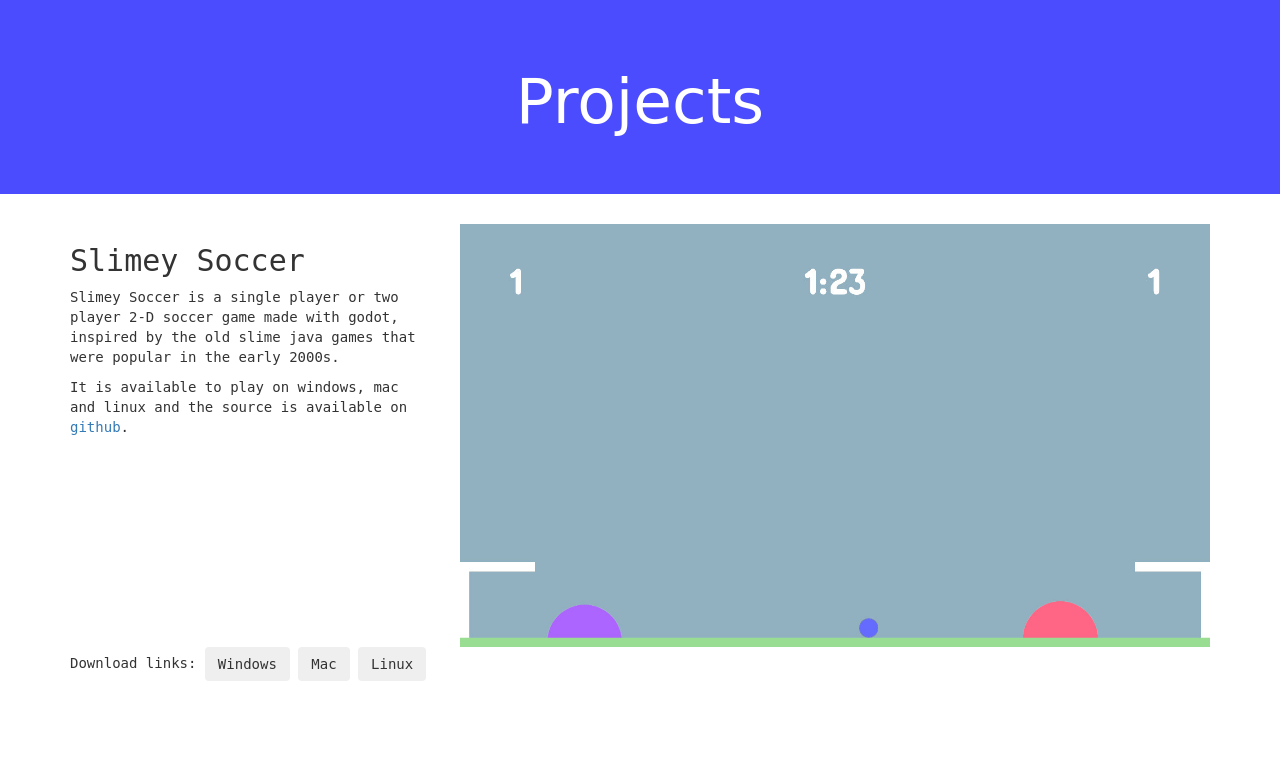
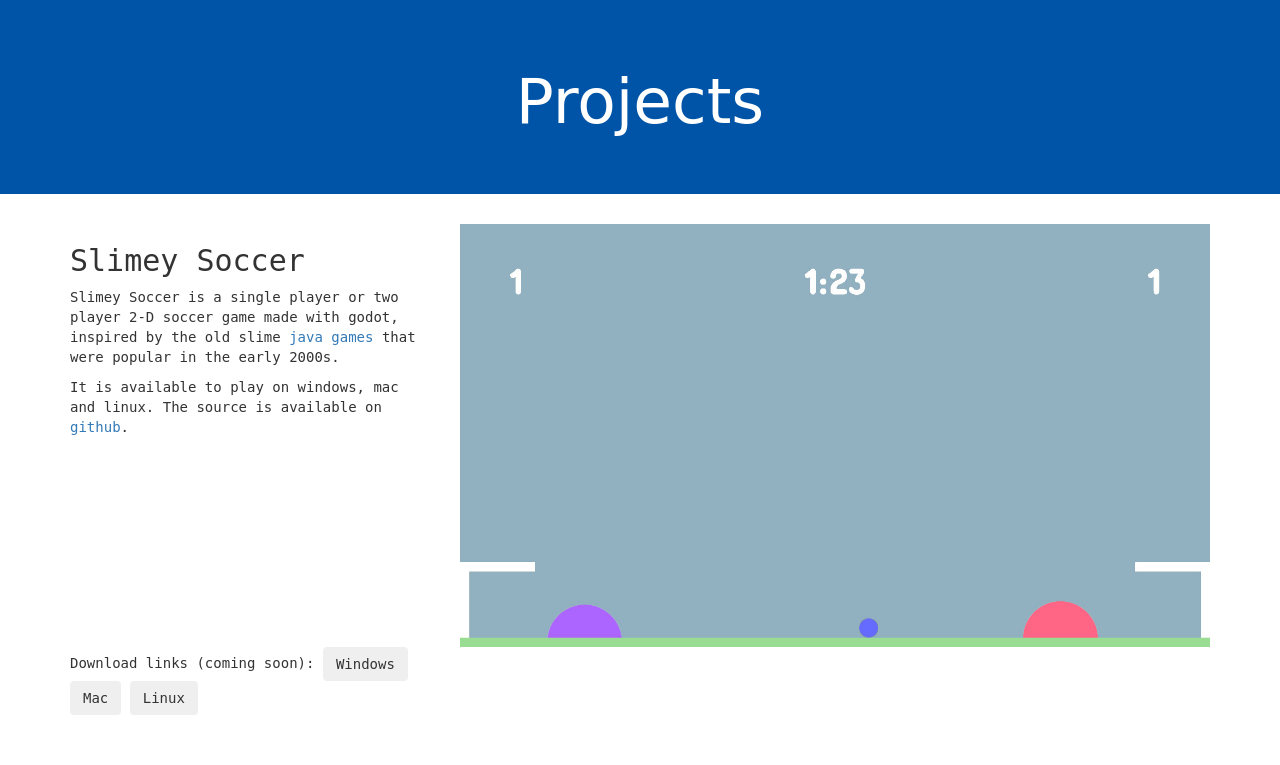
Before and after one commit to hectorbennett/personal-website, a Django app: page /projects/ in a window 1280 px wide. Shown: the part 51-816 px from the top of the page. Before the commit the page ends 732 px from the top, so only its background shows below. Run offline with Django 3.2, Linux system fonts and the light colour scheme; some libraries are stand-ins or nearby versions; some web fonts are replaced.

Commit message:
added cv and changed links to open in new tab

```diff
--- a/pages/static/css/main.css
+++ b/pages/static/css/main.css
@@ -6,6 +6,6 @@ body {
 .jumbotron {
   text-align: center;
   font-family: 'Londrina Outline', cursive;
-  background-color: #4c4cff;
+  background-color: #0054a8;
   color: white;
 }
--- a/pages/templates/base.html
+++ b/pages/templates/base.html
@@ -49,10 +49,10 @@
 						<span class="icon-bar"></span>
 					</button>
 					<ul class="nav navbar-nav navbar-left nav-pills social">
-						<li><a href="https://www.facebook.com/heknotoad"><i class="fa fa-lg fa-facebook"></i></a></li>
-						<li><a href="https://github.com/hectorbennett"><i class="fa fa-lg fa-github"></i></a></li>
-						<li><a href="https://www.linkedin.com/in/hector-bennett-40b64b124/"><i class="fa fa-lg fa-linkedin"></i></a></li>
-						<li><a href="#"><i class="fa fa-lg fa-envelope"></i></a></li>
+						<li><a target="_blank" href="https://www.facebook.com/heknotoad"><i class="fa fa-lg fa-facebook"></i></a></li>
+						<li><a target="_blank" href="https://github.com/hectorbennett"><i class="fa fa-lg fa-github"></i></a></li>
+						<li><a target="_blank" href="https://www.linkedin.com/in/hector-bennett/"><i class="fa fa-lg fa-linkedin"></i></a></li>
+						<li><a target="_blank" href="mailto:hectorbennett@outlook.com"><i class="fa fa-lg fa-envelope"></i></a></li>
 					</ul>
 				</div>
 				<div id="navbar" class="collapse navbar-collapse">
--- a/pages/templates/home.html
+++ b/pages/templates/home.html
@@ -21,9 +21,9 @@
 		solving computational problems, designing web applications
 		and creating games. I have organised and run a number of music
 		and other events as both promoter and dj. You can hear some of my
-		music <a href="https://soundcloud.com/hectorlawrence">here</a>. I am also a keen juggler.</p>
+		music <a target="_blank" href="https://soundcloud.com/hectorlawrence">here</a>. I am also a keen juggler.</p>
 		<p>I'm reasonably good with Unix, HTML, CSS, Python, Django, Mathematica,
 		LaTeX, GDScript and a variety of creative software.</p>
-		<p>My full cv is available to view <a href="#">here</a>.</p>
+		<p>My full cv is available to view <a target="_blank" href="/static/files/hector-bennett-cv-without-contact-details-02-05-2017.pdf">here</a>.</p>
 	</div>
 {% endblock %}
--- a/pages/templates/projects.html
+++ b/pages/templates/projects.html
@@ -18,15 +18,15 @@
 		<div class="row">
 			<div class="col-sm-4">
 				<h2>Slimey Soccer</h2>
-				<p>Slimey Soccer is a single player or two player 2-D soccer game made with godot, inspired by the old slime java games that were popular in the early 2000s.</p>
-				<p>It is available to play on windows, mac and linux and the source is available on <a href="https://github.com/hectorbennett/slimey-soccer">github</a>.</p>
+				<p>Slimey Soccer is a single player or two player 2-D soccer game made with godot, inspired by the old slime <a target="_blank" href="http://slimegames.eu/">java games</a> that were popular in the early 2000s.</p>
+				<p>It is available to play on windows, mac and linux. The source is available on <a target="_blank" href="https://github.com/hectorbennett/slimey-soccer">github</a>.</p>
 			</div>
 			<div class="col-sm-8">
 				<img src="/static/img/slimey-soccer-screenshot.jpg" class="img-responsive" class="img-thumbnail" alt="Responsive image">
 			</div>
-			<div class="col-sm-12">
+			<div class="col-sm-4">
 				<p>
-					Download links:
+					Download links (coming soon):
 					<button type="button" class="btn">Windows</button>
 					<button type="button" class="btn">Mac</button>
 					<button type="button" class="btn">Linux</button>
```
Also changed, not shown: 1 other file.
